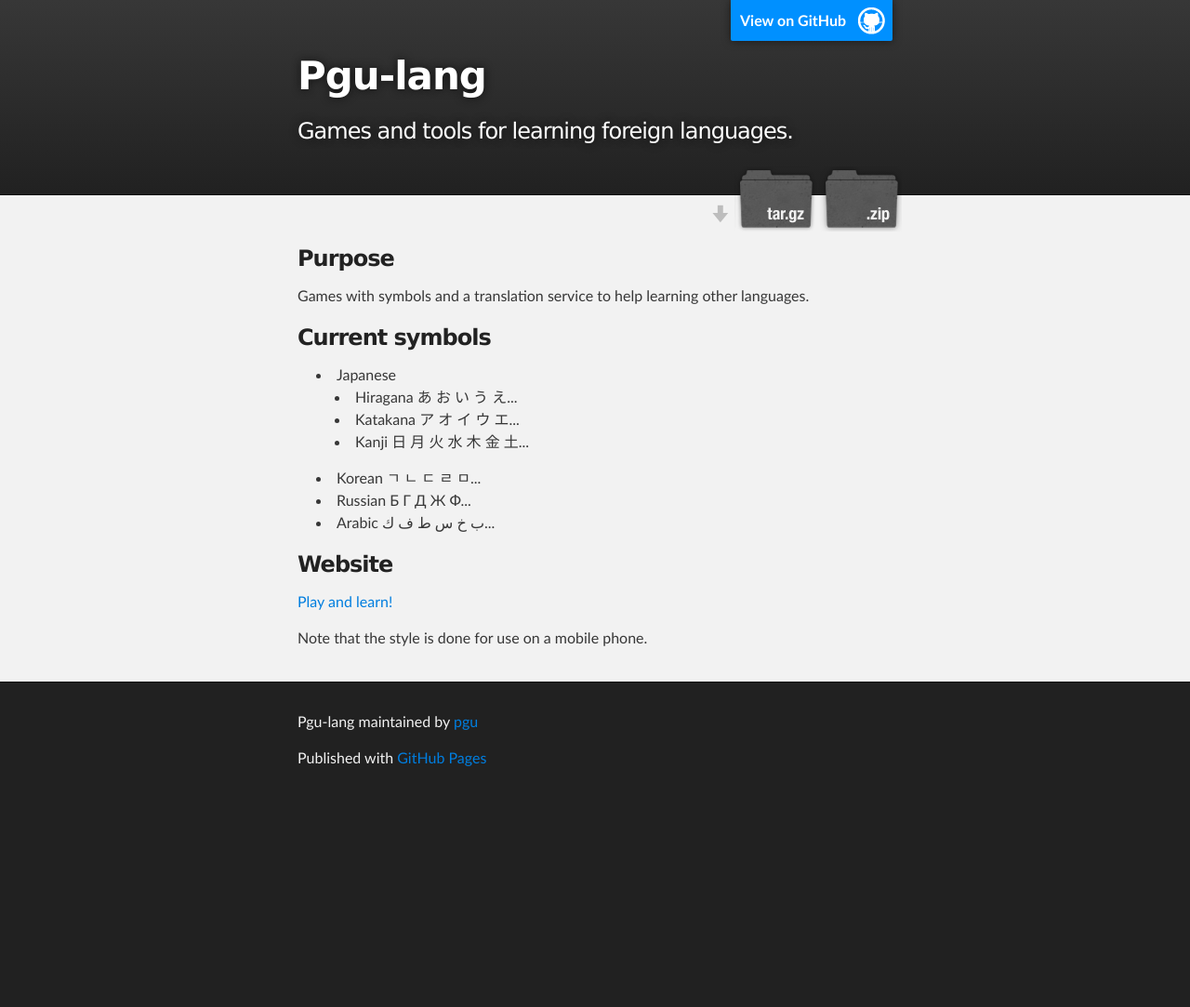
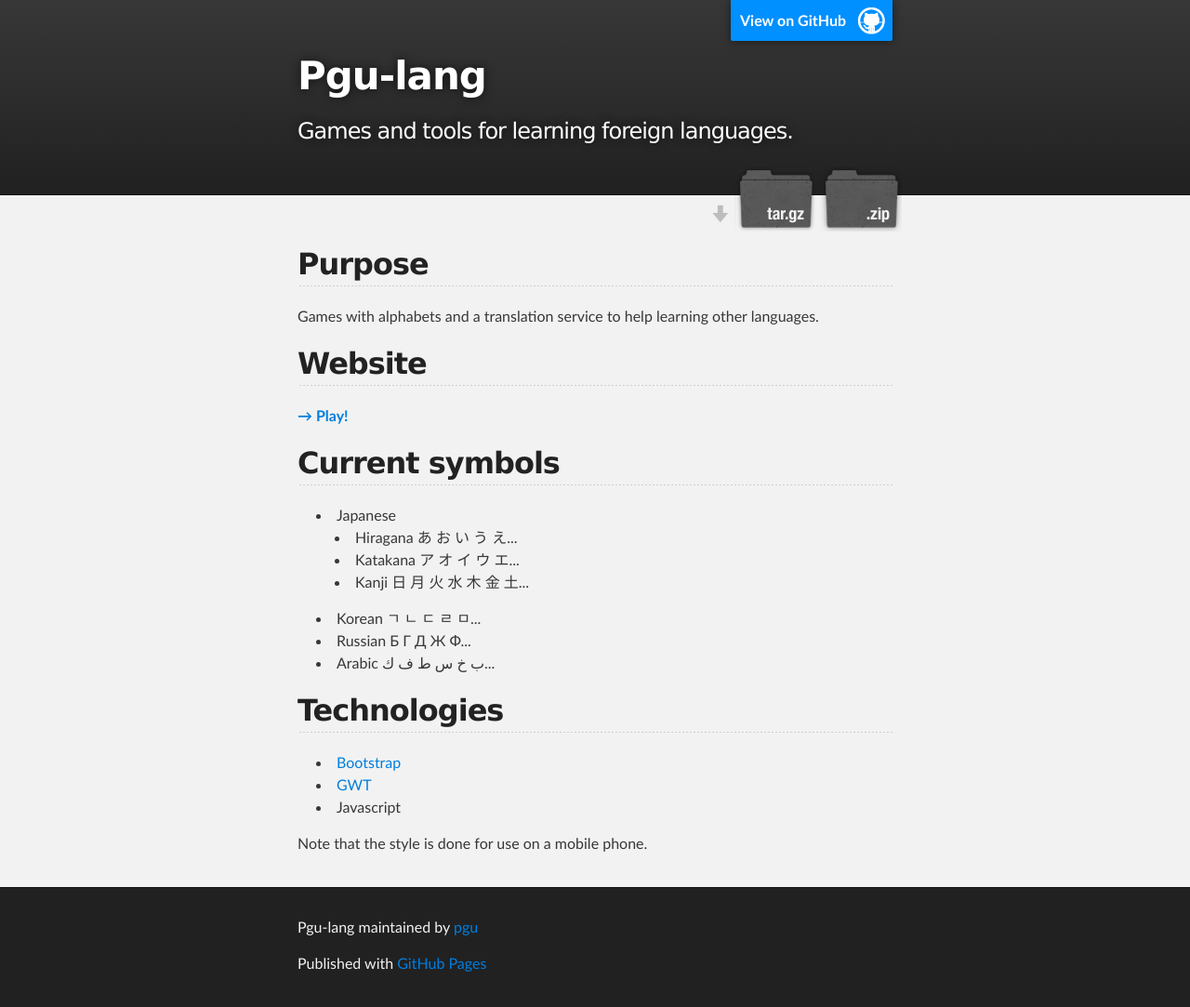
Before and after one commit to pgu/pgu-lang, a plain HTML site: page index.html in a window 1280 px wide. Shown: the whole page at 93% size. Before the commit the page ends 862 px from the top, so only its background shows below. Drawn offline with Linux system fonts and the light colour scheme.

Commit message:
Create gh-pages branch via GitHub

```diff
--- a/index.html
+++ b/index.html
@@ -31,11 +31,15 @@
     <!-- MAIN CONTENT -->
     <div id="main_content_wrap" class="outer">
       <section id="main_content" class="inner">
-        <h3>Purpose</h3>
+        <h2>Purpose</h2>
 
-<p>Games with symbols and a translation service to help learning other languages.</p>
+<p>Games with alphabets and a translation service to help learning other languages.</p>
 
-<h3>Current symbols</h3>
+<h2>Website</h2>
+
+<p><a href="http://pgu-lang.appspot.com/"><strong>→ Play!</strong></a></p>
+
+<h2>Current symbols</h2>
 
 <ul>
 <li>Japanese
@@ -49,11 +53,13 @@
 <li>Korean ㄱ ㄴ ㄷ ㄹ ㅁ...</li>
 <li>Russian Б Г Д Ж Ф...</li>
 <li>Arabic ﺏ ﺥ ﺱ ﻁ ﻑ ﻙ...</li>
-</ul><h3>Website</h3>
+</ul><h2>Technologies</h2>
 
-<p><a href="http://pgu-lang.appspot.com/">Play and learn!</a></p>
-
-<p>Note that the style is done for use on a mobile phone.</p>
+<ul>
+<li><a href="http://twitter.github.io/bootstrap/index.html">Bootstrap</a></li>
+<li><a href="https://developers.google.com/web-toolkit/">GWT</a></li>
+<li>Javascript</li>
+</ul><p>Note that the style is done for use on a mobile phone.</p>
       </section>
     </div>
 
@@ -65,6 +71,16 @@
       </footer>
     </div>
 
+              <script type="text/javascript">
+            var gaJsHost = (("https:" == document.location.protocol) ? "https://ssl." : "http://www.");
+            document.write(unescape("%3Cscript src='" + gaJsHost + "google-analytics.com/ga.js' type='text/javascript'%3E%3C/script%3E"));
+          </script>
+          <script type="text/javascript">
+            try {
+              var pageTracker = _gat._getTracker("UA-40453297-9");
+            pageTracker._trackPageview();
+            } catch(err) {}
+          </script>
 
 
   </body>
--- a/params.json
+++ b/params.json
@@ -1 +1 @@
-{"name":"Pgu-lang","tagline":"Games and tools for learning foreign languages.","body":"### Purpose\r\nGames with symbols and a translation service to help learning other languages.\r\n\r\n### Current symbols\r\n* Japanese\r\n  * Hiragana あ お い う え...\r\n  * Katakana ア オ イ ウ エ...\r\n  * Kanji 日 月 火 水 木 金 土...\r\n* Korean ㄱ ㄴ ㄷ ㄹ ㅁ...\r\n* Russian Б Г Д Ж Ф...\r\n* Arabic ﺏ ﺥ ﺱ ﻁ ﻑ ﻙ...\r\n\r\n### Website\r\n[Play and learn!](http://pgu-lang.appspot.com/)\r\n\r\nNote that the style is done for use on a mobile phone.","google":"","note":"Don't delete this file! It's used internally to help with page regeneration."}
+{"name":"Pgu-lang","tagline":"Games and tools for learning foreign languages.","body":"Purpose\r\n---\r\n\r\nGames with alphabets and a translation service to help learning other languages.\r\n\r\nWebsite\r\n---\r\n[**&#8594; Play!**] [pgu_lang]\r\n\r\nCurrent symbols\r\n---\r\n\r\n- Japanese\r\n - Hiragana あ お い う え...\r\n - Katakana ア オ イ ウ エ...\r\n - Kanji 日 月 火 水 木 金 土...\r\n- Korean ㄱ ㄴ ㄷ ㄹ ㅁ...\r\n- Russian Б Г Д Ж Ф...\r\n- Arabic ﺏ ﺥ ﺱ ﻁ ﻑ ﻙ...\r\n\r\nTechnologies\r\n---\r\n- [Bootstrap]\r\n- [GWT]\r\n- Javascript\r\n\r\n\r\nNote that the style is done for use on a mobile phone.\r\n\r\n[pgu_lang]: http://pgu-lang.appspot.com/\r\n[Bootstrap]: http://twitter.github.io/bootstrap/index.html\r\n[GWT]: https://developers.google.com/web-toolkit/\r\n","google":"UA-40453297-9","note":"Don't delete this file! It's used internally to help with page regeneration."}
```
